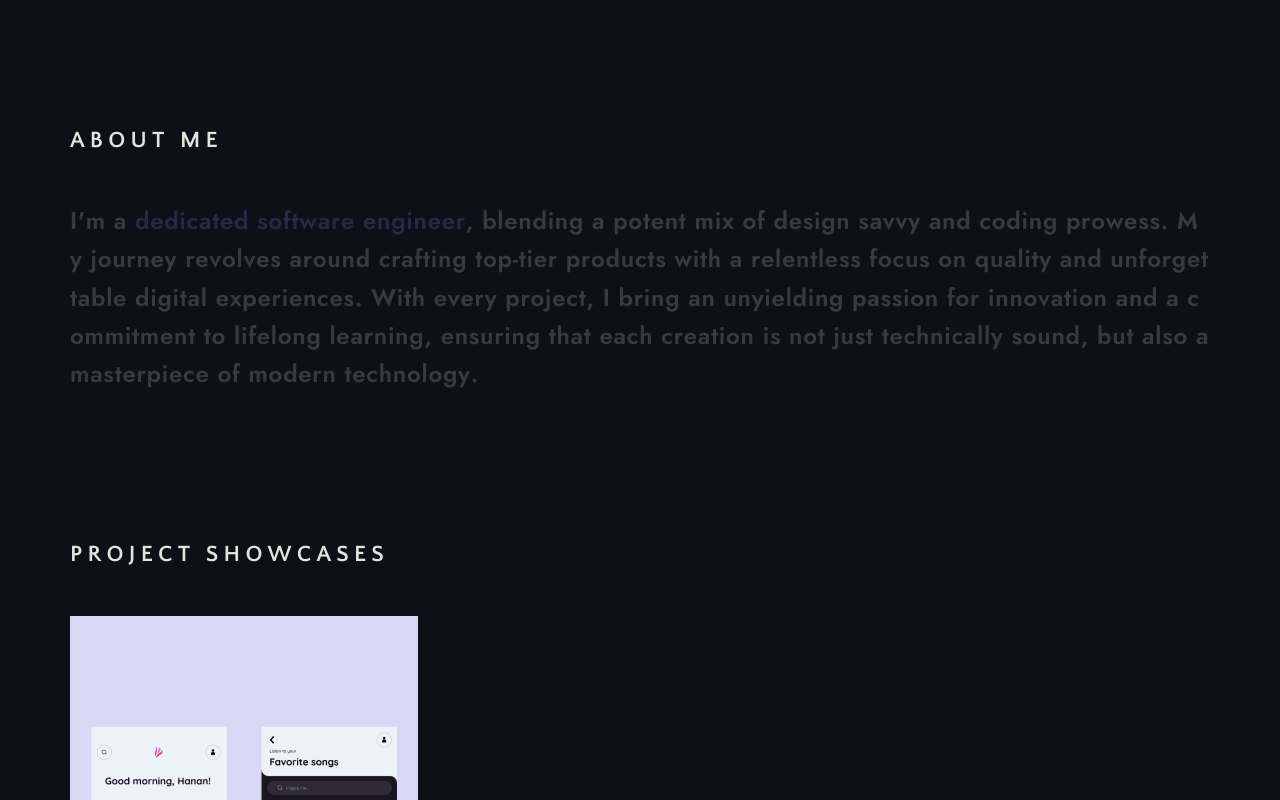
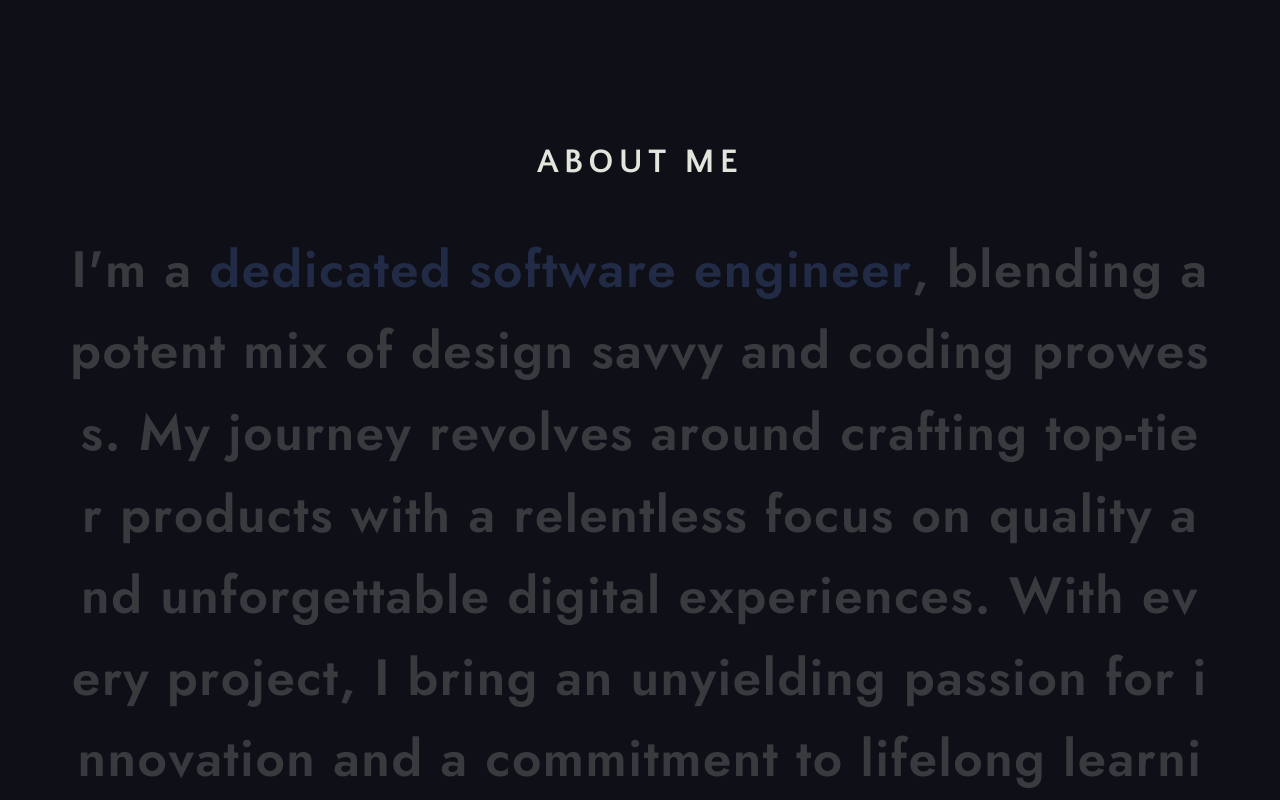
Before and after one commit to h-ARTS/hanankhan.dev, a React (Vite) app: page / in a window 1280 px wide. Shown: the part 1200-2000 px from the top of the page. Built offline with nearby package versions, Linux system fonts and the light colour scheme.

Commit message:
add breakpoints to about

```diff
--- a/src/layouts/AboutSection.jsx
+++ b/src/layouts/AboutSection.jsx
@@ -1,4 +1,5 @@
 import { useRef } from "react"
+import { useMediaQuery } from "react-responsive"
 import gsap from "gsap"
 import { useGSAP } from "@gsap/react"
 import ScrollTrigger from "gsap/ScrollTrigger"
@@ -8,6 +9,9 @@ import Container from "../components/Container"
 import "./css/AboutSection.css"
 
 const AboutSection = () => {
+    const isTablet = useMediaQuery({
+        query: "(min-width: 768px)",
+    })
     const reveal = useRef([])
     gsap.registerPlugin(ScrollTrigger)
 
@@ -32,7 +36,9 @@ const AboutSection = () => {
                 <div className="col">
                     <Typography
                         tag="h3"
-                        className="text upper normal spread bold"
+                        className={`text upper ${
+                            isTablet ? "lead" : "normal"
+                        } spread bold`}
                     >
                         ABOUT ME
                     </Typography>
--- a/src/layouts/css/AboutSection.css
+++ b/src/layouts/css/AboutSection.css
@@ -20,8 +20,24 @@
     }
 }
 
+@media (min-width: 768px) {
+    .about {
+        margin-top: 7.19rem;
+    }
+
+    .about p {
+        font-size: 2.125rem;
+    }
+}
+
 @media (min-width: 992px) {
     .about {
-        margin-top: 4.19rem;
+        text-align: center;
+        margin-top: 8.19rem;
+    }
+
+    .about p {
+        font-size: 3.1875rem;
+        letter-spacing: 0.09563rem;
     }
 }
--- a/src/layouts/css/HeroSection.css
+++ b/src/layouts/css/HeroSection.css
@@ -83,7 +83,7 @@
 
 @media (min-width: 992px) {
     .hero-text {
-        margin-top: 13.44rem;
+        margin-top: 10.44rem;
         margin-bottom: 18.75rem;
         min-height: 500px;
     }
```
